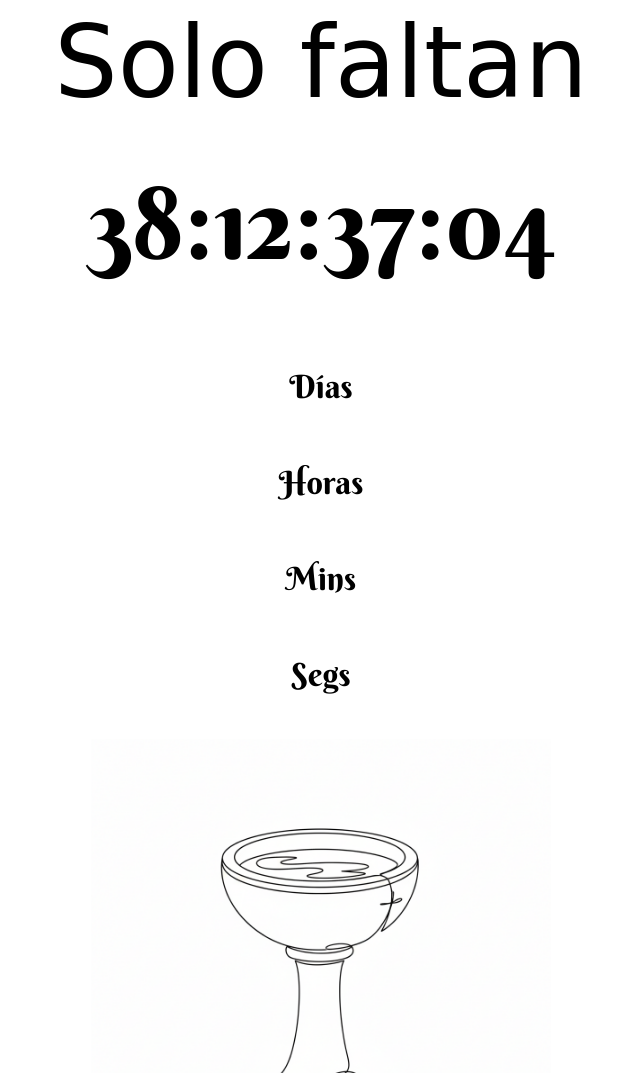
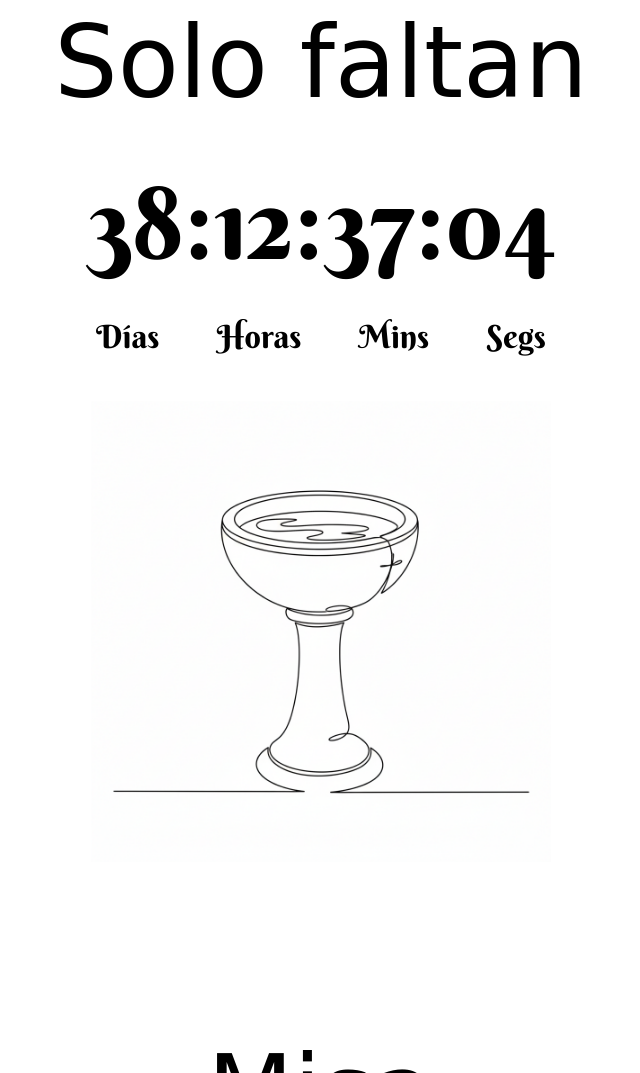
Before and after one commit to Changeryto/invitacion_bautizo_santiago, a plain HTML site: page index.html in a window 1280 px wide. Shown: the part 1826-2899 px from the top of the page, without its empty margins (319-959 px from the left). Drawn offline with Linux system fonts and the light colour scheme; a web font is replaced by a local one.

Commit message:
Add styles for indicadorReloj and update media queries
Added styles for indicadorReloj class and adjusted media queries.

```diff
--- a/css/style.css
+++ b/css/style.css
@@ -459,9 +459,25 @@ margin-top: 15rem;
 }
 
 @media (min-width: 768px) {
- #tiempoReloj {
-    font-size: 10rem;
+    #tiempoReloj {
+        font-size: 10rem;
+    }
 }
+
+.indicadorReloj {
+    display: flex;
+    align-items: center;
+    justify-content: space-between;
+    font-size: 2.0rem;
+    min-width: 30rem;
+    margin-top: -4.5rem;
+}
+
+@media (min-width: 768px) {
+    .indicadorReloj {
+        min-width: 45rem;
+        margin-top: -5rem;
+    }
 }
 
 .reloj__titulo {
```
